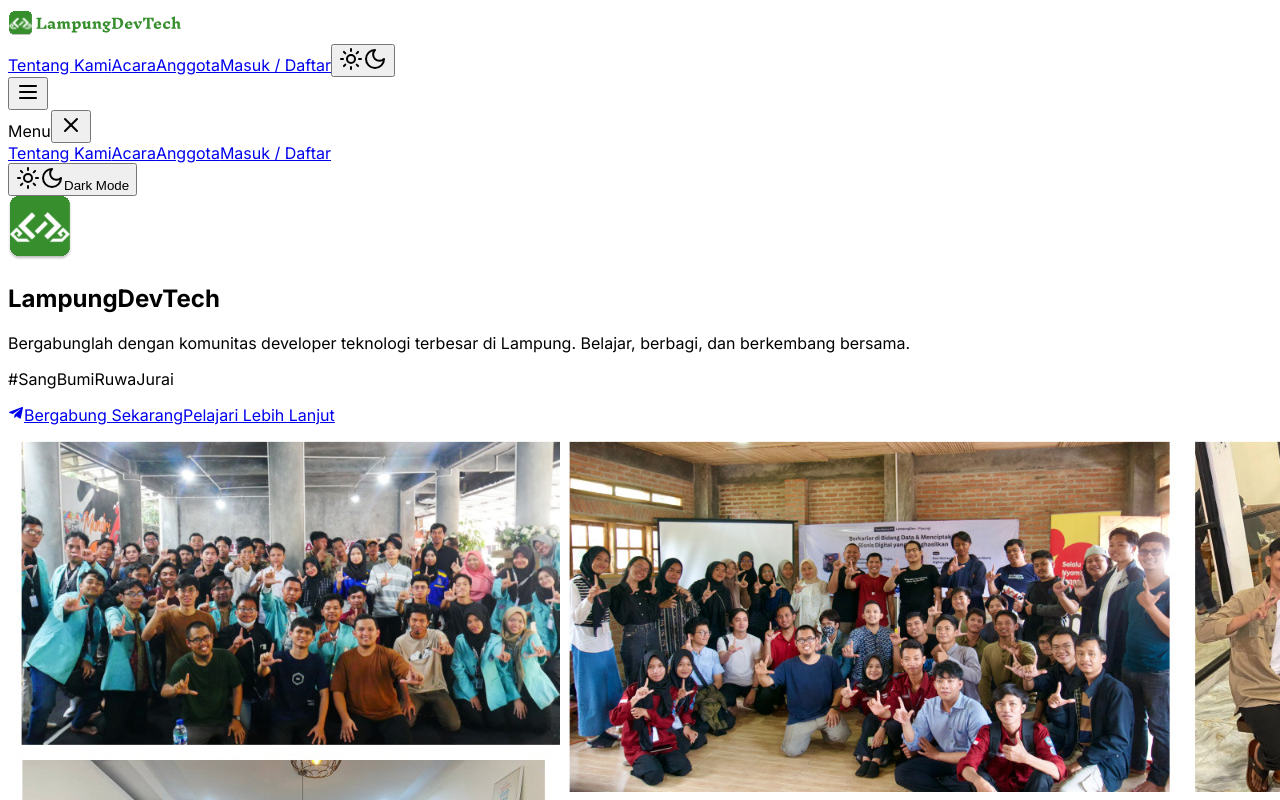
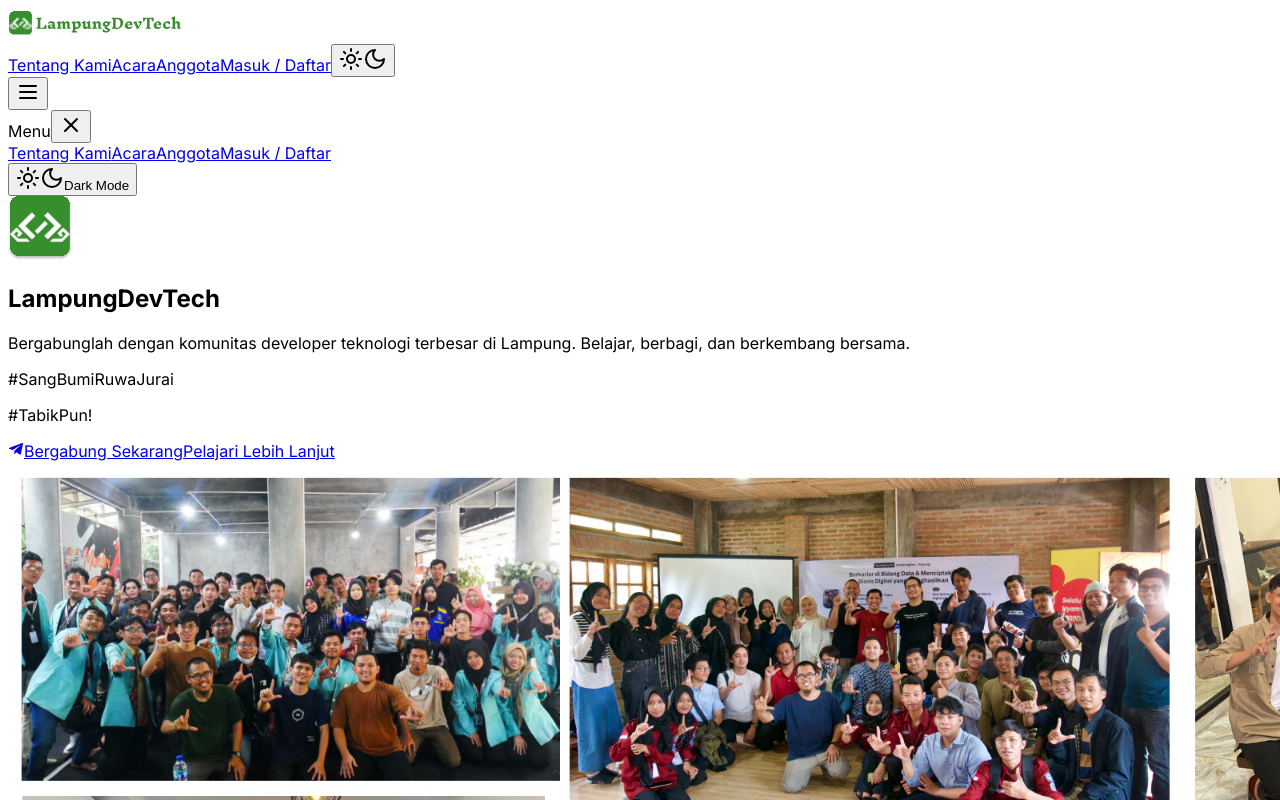
Before and after one commit to lampungdevtech/lampungdevtech-platform, a Next.js app in the folder apps/web/: page / in a window 1280 px wide. Shown: the top 800 px of the page. Built offline with nearby package versions, Linux system fonts and the light colour scheme; no server answers.

Commit message:
chore(web): update home tagline content

```diff
--- a/apps/web/components/pages/home.tsx
+++ b/apps/web/components/pages/home.tsx
@@ -47,7 +47,8 @@ export function HomePage() {
             <p className="text-xl md:text-2xl mb-2 max-w-3xl mx-auto">
               Bergabunglah dengan komunitas developer teknologi terbesar di Lampung. Belajar, berbagi, dan berkembang bersama.
             </p>
-            <p className="text-lg mb-8 text-primary-foreground/80">#SangBumiRuwaJurai</p>
+            <p className="text-lg text-primary-foreground/80">#SangBumiRuwaJurai</p>
+            <p className="text-lg mb-8 text-primary-foreground/80">#TabikPun!</p>
             <div className="flex justify-center gap-4" data-aos="fade-up" data-aos-delay="200">
               <Button
                 size="icon"
```
